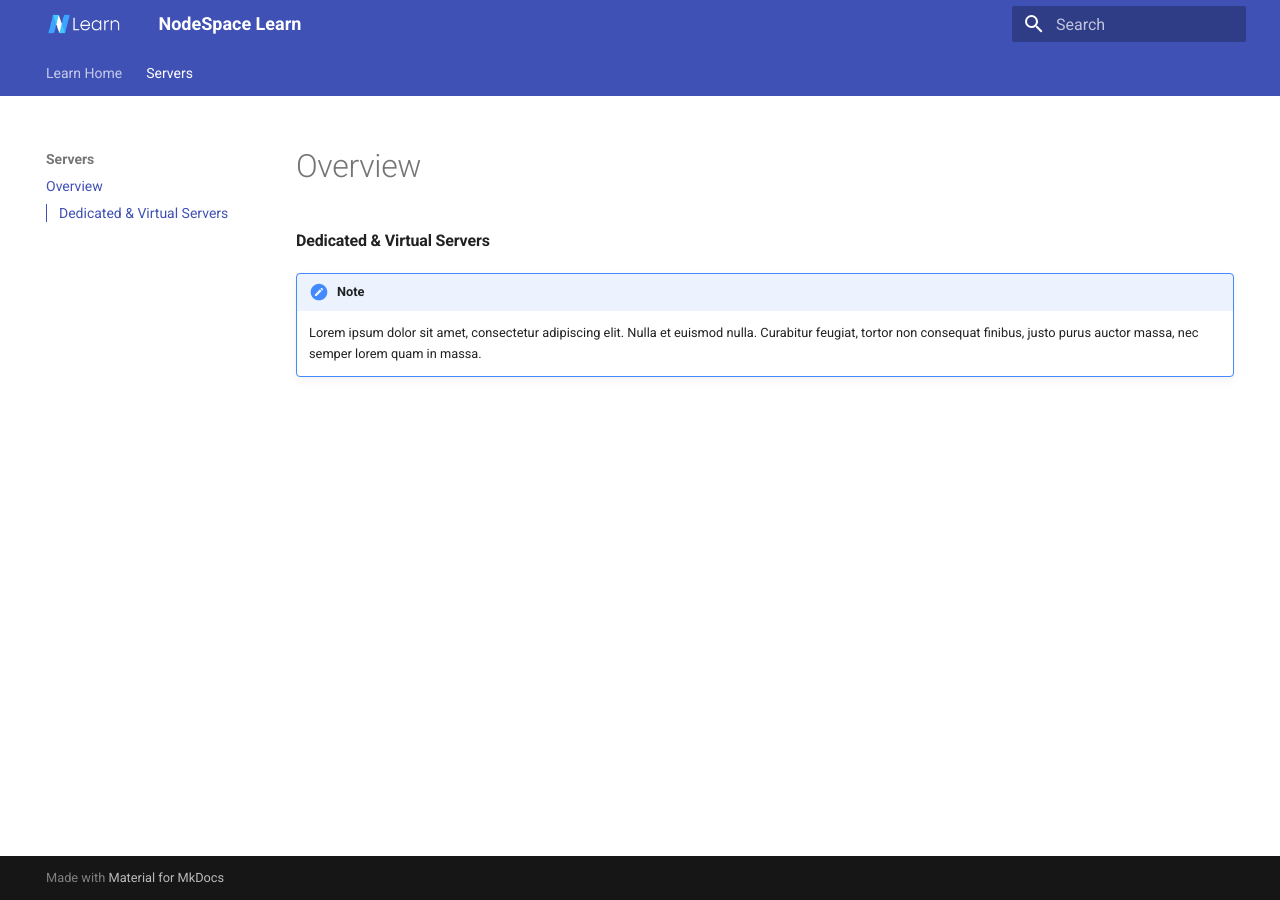
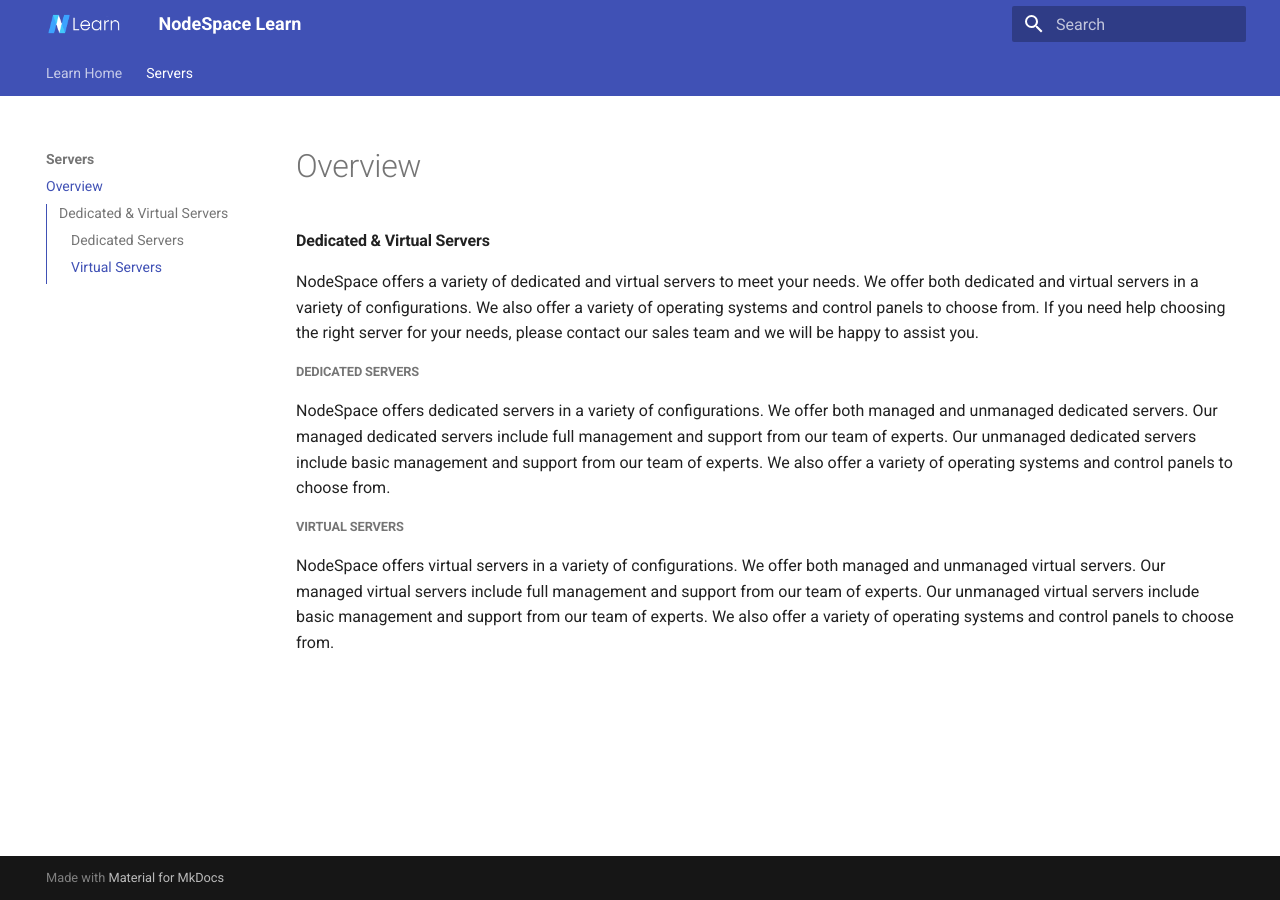
Before and after one commit to nodespacehosting/nodespace-learn, an MkDocs documentation site: the page built from docs/servers/overview.md, in a window 1280 px wide. Built offline with MkDocs 1.6.1 and Material for MkDocs 9.7.7, drawn with Linux system fonts in a browser that asks for light colours.

Commit message:
Huge development commit!

```diff
--- a/docs/servers/overview.md
+++ b/docs/servers/overview.md
@@ -1,7 +1,11 @@
 # Dedicated & Virtual Servers
 
-!!! note
+NodeSpace offers a variety of dedicated and virtual servers to meet your needs. We offer both dedicated and virtual servers in a variety of configurations. We also offer a variety of operating systems and control panels to choose from. If you need help choosing the right server for your needs, please contact our sales team and we will be happy to assist you.
 
-    Lorem ipsum dolor sit amet, consectetur adipiscing elit. Nulla et euismod
-    nulla. Curabitur feugiat, tortor non consequat finibus, justo purus auctor
-    massa, nec semper lorem quam in massa.
+## Dedicated Servers
+
+NodeSpace offers dedicated servers in a variety of configurations. We offer both managed and unmanaged dedicated servers. Our managed dedicated servers include full management and support from our team of experts. Our unmanaged dedicated servers include basic management and support from our team of experts. We also offer a variety of operating systems and control panels to choose from.
+
+## Virtual Servers
+
+NodeSpace offers virtual servers in a variety of configurations. We offer both managed and unmanaged virtual servers. Our managed virtual servers include full management and support from our team of experts. Our unmanaged virtual servers include basic management and support from our team of experts. We also offer a variety of operating systems and control panels to choose from.
```
